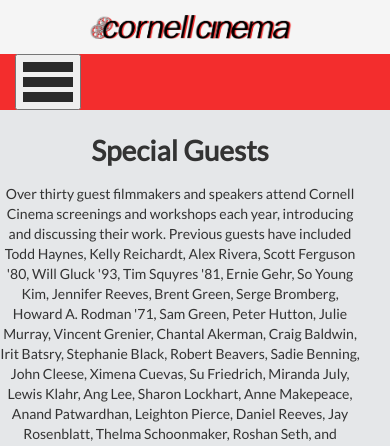
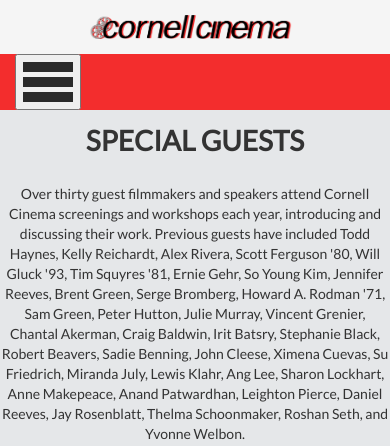
Before and after one commit to anniehughey/CineHackers, a PHP site: page /specialGuests.php in a window 390 px wide; the page is wider, and only the part inside the window is pictured. Shown: the top 446 px of that part. Run offline with PHP 8.4, Linux system fonts and the light colour scheme; some libraries are stand-ins or nearby versions.

Commit message:
special guest images

```diff
--- a/CornellCinema/specialGuests.php
+++ b/CornellCinema/specialGuests.php
@@ -20,29 +20,18 @@
 			<?php include "includes/header.php" ?>
 		</div>
 		<!-- end of header row div -->
-		<div class="row content">
-			<div class="row">
-				<h1 class="title">Special Guests</h1>
-				<div class="col-sm-12 col-lg-3">
-					<p class="text">
-						Over thirty guest filmmakers and speakers attend Cornell Cinema screenings and workshops each year, introducing and discussing their work. Previous guests have included Todd Haynes, Kelly Reichardt, Alex Rivera, Scott Ferguson '80, Will Gluck '93, Tim Squyres '81, Ernie Gehr, So Young Kim, Jennifer Reeves, Brent Green, Serge Bromberg, Howard A. Rodman '71, Sam Green, Peter Hutton, Julie Murray, Vincent Grenier, Chantal Akerman, Craig Baldwin, Irit Batsry, Stephanie Black, Robert Beavers, Sadie Benning, John Cleese, Ximena Cuevas, Su Friedrich, Miranda July, Lewis Klahr, Ang Lee, Sharon Lockhart, Anne Makepeace, Anand Patwardhan, Leighton Pierce, Daniel Reeves, Jay Rosenblatt, Thelma Schoonmaker, Roshan Seth, and Yvonne Welbon.
-					</p>
-				</div>
-				<div class="col-sm-12 col-lg-9">
-					<img src="images/david-seidler.jpg" alt="David Siedler" id="siedler">
-					<!-- img src: Cornell Cinema -->
-				</div>
-				<!--end of img div-->
+		<h1 class="title">SPECIAL GUESTS</h1>
+		<div class="row">
+				<p class="text">Over thirty guest filmmakers and speakers attend Cornell Cinema screenings and workshops each year, introducing and discussing their work. Previous guests have included Todd Haynes, Kelly Reichardt, Alex Rivera, Scott Ferguson '80, Will Gluck '93, Tim Squyres '81, Ernie Gehr, So Young Kim, Jennifer Reeves, Brent Green, Serge Bromberg, Howard A. Rodman '71, Sam Green, Peter Hutton, Julie Murray, Vincent Grenier, Chantal Akerman, Craig Baldwin, Irit Batsry, Stephanie Black, Robert Beavers, Sadie Benning, John Cleese, Ximena Cuevas, Su Friedrich, Miranda July, Lewis Klahr, Ang Lee, Sharon Lockhart, Anne Makepeace, Anand Patwardhan, Leighton Pierce, Daniel Reeves, Jay Rosenblatt, Thelma Schoonmaker, Roshan Seth, and Yvonne Welbon.</p>
+		</div>
+			<div class="col-sm-12 col-lg-6">
+			<img src="images/david-seidler.jpg" alt="David Siedler" id="siedler">
 			</div>
-			<!-- end of WSH div-->
-			<div class="row">
-				<div class="col-sm-12 col-lg-9">
-					<img src="images/council-of-women.jpg" alt="Council of Cornell Women" id="council-of-women">
-					<!-- img src: Cornell Cinema -->
-				</div>
-				<!--end of img div-->
+			<div class="col-sm-12 col-lg-6">
+			<img src="images/council-of-women.jpg" alt="Council of Cornell Women" id="council-of-women">
 			</div>
-		</div>
+
+
 		<!-- end of content div -->
 		<div class="row footer">
 			<?php include "includes/footer.php" ?>
```
Also changed, not shown: CornellCinema/images/council-of-women.jpg (added), CornellCinema/images/david-seidler.jpg (added).
